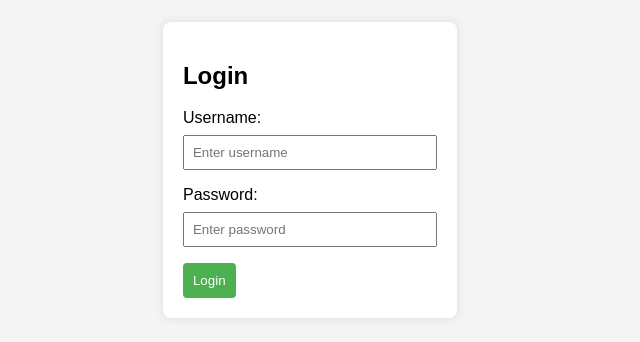
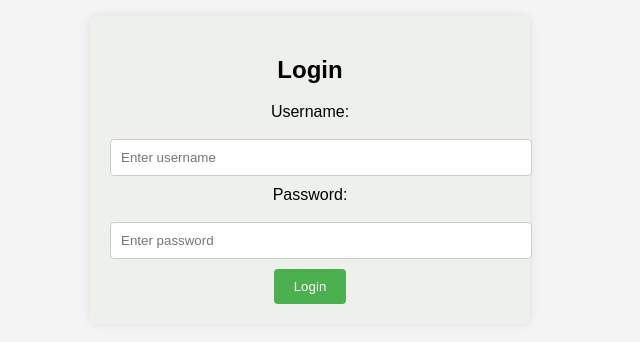
Before and after one commit to adityshrma08/Attendance-portal, a plain HTML site: page login.html in a window 1280 px wide. Shown: the part 230-572 px from the top of the page, without its empty margins (330-970 px from the left). Drawn offline with Linux system fonts and the light colour scheme.

Commit message:
css changed

```diff
--- a/login.css
+++ b/login.css
@@ -2,6 +2,10 @@ body {
     font-family: Arial, sans-serif;
     margin: 0;
     padding: 0;
+    background-image: url();
+    background-size: cover;
+    background-position: center;
+    background-repeat: no-repeat;
     display: flex;
     align-items: center;
     justify-content: center;
@@ -10,10 +14,13 @@ body {
 }
 
 .login-container {
-    background-color: #fff;
+    background-color: rgba(237, 241, 233, 0.8);
     padding: 20px;
     border-radius: 8px;
     box-shadow: 0 0 10px rgba(0, 0, 0, 0.1);
+    text-align: center;
+    max-width: 400px;
+    width: 80%;
 }
 
 label {
@@ -23,15 +30,16 @@ label {
 
 input {
     width: 100%;
-    padding: 8px;
-    margin-bottom: 16px;
-    box-sizing: border-box;
+    padding: 10px;
+    margin: 10px 0;
+    border: 1px solid #ccc;
+    border-radius: 4px;
 }
 
 button {
     background-color: #4caf50;
     color: #fff;
-    padding: 10px;
+    padding: 10px 20px;
     border: none;
     border-radius: 4px;
     cursor: pointer;
```
Also changed, not shown: login.html (+1 -0 lines).
